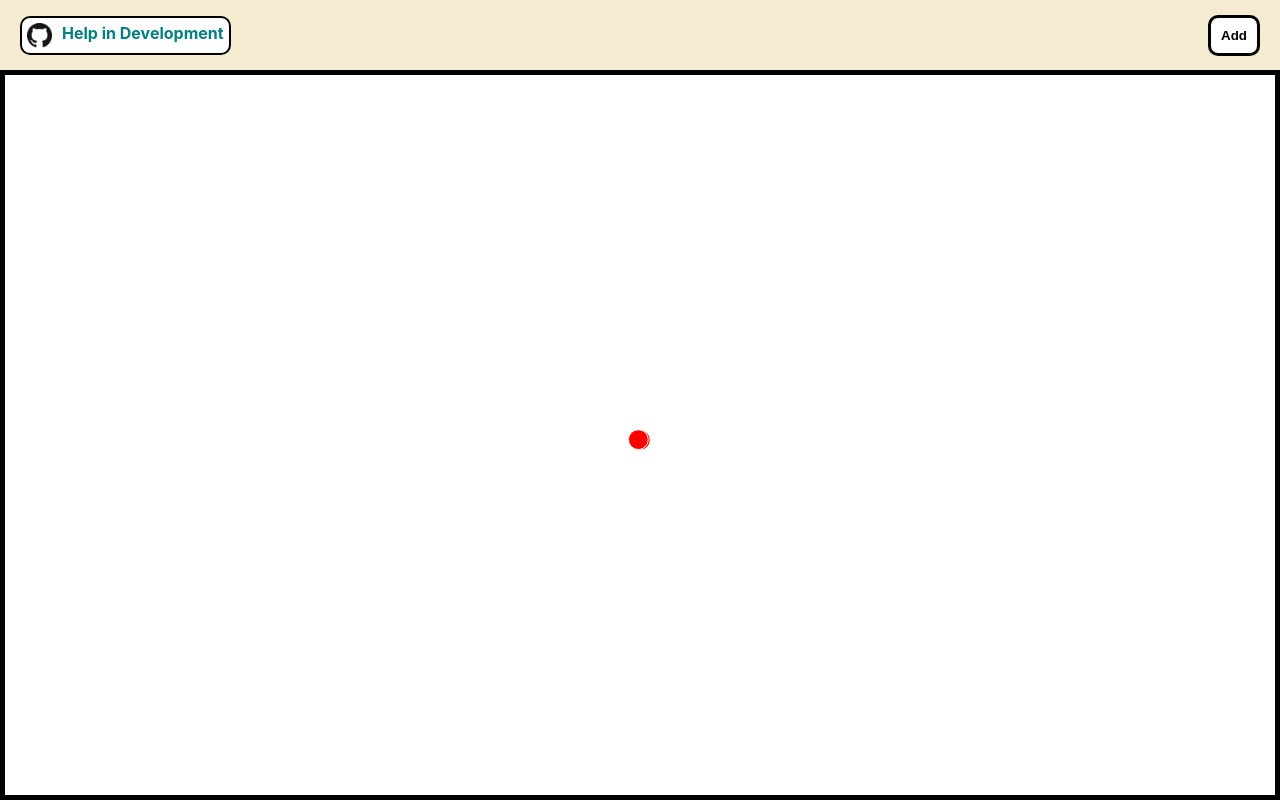
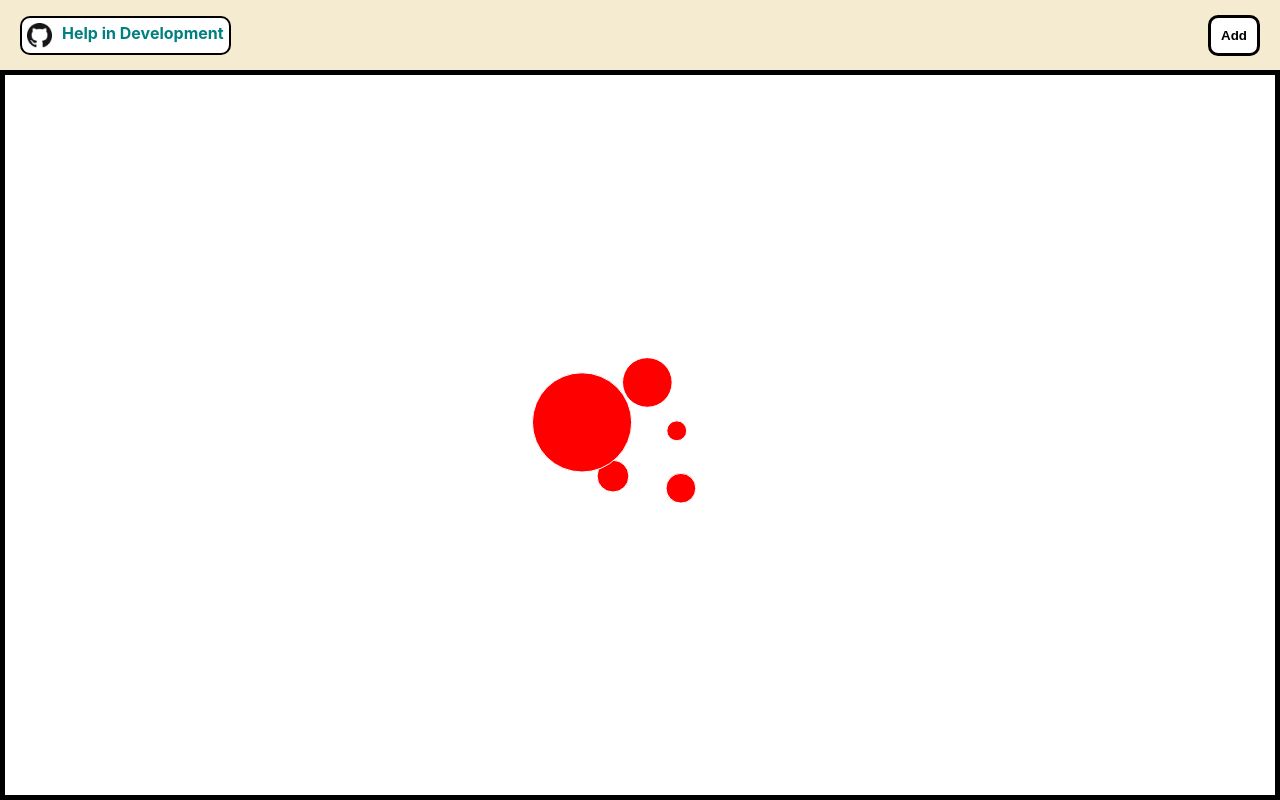
Before and after one commit to 87prashant/MindChart, a React (Create React App) app in the folder packages/client/: page / in a window 1280 px wide. Built offline with nearby package versions, Linux system fonts and the light colour scheme.

Commit message:
add groups to nodes

```diff
--- a/packages/client/src/App.tsx
+++ b/packages/client/src/App.tsx
@@ -10,76 +10,54 @@ function App() {
   const temp = [{
     categories: {
       creative: true,
-      concrete: true,
-      abstract: true,
-      analytical: true,
-      critical: false,
+    },
+    emotions: {
+      neutral: 10
+    },
+    priority:10,
+    description: "kdfjskdfjlskdj"
+  },
+  {
+    categories: {
+      creative: true,
       unknown: false,
     },
     emotions: {
       neutral: 10
     },
-    priority: 68,
+    priority: 16,
     description: "kdfjskdfjlskdj"
   },
   {
     categories: {
       creative: true,
       concrete: true,
-      abstract: true,
-      analytical: true,
-      critical: false,
-      unknown: false,
     },
     emotions: {
       neutral: 10
     },
-    priority: 68,
+    priority: 25,
     description: "kdfjskdfjlskdj"
   },
   {
     categories: {
       creative: true,
-      concrete: true,
-      abstract: true,
-      analytical: true,
-      critical: false,
-      unknown: false,
+
     },
     emotions: {
       neutral: 10
     },
-    priority: 68,
+    priority: 15,
     description: "kdfjskdfjlskdj"
   },
   {
     categories: {
       creative: true,
-      concrete: true,
-      abstract: true,
-      analytical: true,
-      critical: false,
-      unknown: false,
     },
     emotions: {
       neutral: 10
     },
-    priority: 68,
-    description: "kdfjskdfjlskdj"
-  },
-  {
-    categories: {
-      creative: true,
-      concrete: true,
-      abstract: true,
-      analytical: true,
-      critical: false,
-      unknown: false,
-    },
-    emotions: {
-      neutral: 10
-    },
-    priority: 68,
+    priority: 50,
     description: "kdfjskdfjlskdj"
   },
   ]
--- a/packages/client/src/components/Emotions.tsx
+++ b/packages/client/src/components/Emotions.tsx
@@ -14,6 +14,18 @@ const Wrapper = styled("div")({
   marginBottom: 10,
 });
 
+export const emotions = [
+  "neutral",
+  "fear",
+  "anger",
+  "sadness",
+  "disgust",
+  "surprise",
+  "joy",
+  "anticipation",
+  "trust",
+];
+
 interface Props {
   formData: FormDataType;
   setFormData: any;
@@ -22,17 +34,6 @@ interface Props {
 const Emotions = (props: Props) => {
   const { formData, setFormData } = props;
   const [intensityForm, setIntensityForm] = useState<null | JSX.Element>(null);
-  const emotions = [
-    "neutral",
-    "fear",
-    "anger",
-    "sadness",
-    "disgust",
-    "surprise",
-    "joy",
-    "anticipation",
-    "trust",
-  ];
 
   const handleChange = (e: any) => {
     setIntensityForm(() => {
@@ -54,9 +55,7 @@ const Emotions = (props: Props) => {
           type="checkbox"
           id={data}
           name="emotions"
-          checked={
-            !!formData.emotions[data as keyof typeof formData.emotions]
-          }
+          checked={!!formData.emotions[data as keyof typeof formData.emotions]}
           onChange={handleChange}
         />
         <label htmlFor={data}>
--- a/packages/client/src/components/Form.tsx
+++ b/packages/client/src/components/Form.tsx
@@ -1,5 +1,3 @@
-// TODO: Optimize the 'categories by storing only the required ones
-
 import styled from "@emotion/styled";
 import React, { useState, useEffect } from "react";
 import Emotions from "./Emotions";
@@ -147,7 +145,7 @@ const Form: any = (props: Props) => {
   const [formData, setFormData] = useState({
     categories: {},
     emotions: {},
-    priority: 40,
+    priority: 20,
     description: "",
   });
   const [formErrors, setFormErrors] = useState({
@@ -166,7 +164,7 @@ const Form: any = (props: Props) => {
       return {
         categories: {},
         emotions: {},
-        priority: 50,
+        priority: 20,
         description: "",
       };
     });
@@ -249,7 +247,7 @@ const Form: any = (props: Props) => {
             <StyledSlider
               type="range"
               min="10"
-              max="100"
+              max="50"
               name="priority"
               onChange={handleChange}
               value={formData.priority}
--- a/packages/client/src/components/Main.tsx
+++ b/packages/client/src/components/Main.tsx
@@ -1,12 +1,20 @@
 import React, { useEffect, useRef } from "react";
 import styled from "@emotion/styled";
 import MiniChart from "./MiniChart";
+import ForceGraph from "./ForceGraph";
 import { FormDataType } from "./Form";
 
 const StyledWrapper = styled("div")({
   border: "5px solid black",
   height: "calc(100vh - 70px)",
   overflow: "hidden",
+  "& svg": {
+    "& g": {
+      "& circle": {
+        cursor: "pointer",
+      },
+    },
+  },
 });
 
 interface Props {
@@ -17,8 +25,7 @@ interface Props {
 
 const Main = (props: Props) => {
   const { savedData, isChartAdded, setIsChartAdded } = props;
-  const div = (<div></div>) as unknown as HTMLDivElement;
-  const ref = useRef<HTMLDivElement>(div);
+  const ref = useRef<HTMLDivElement>(null);
 
   useEffect(() => {
     if (isChartAdded) return;
@@ -28,6 +35,7 @@ const Main = (props: Props) => {
     const h = container!.getBoundingClientRect().height;
     const newProps = { w, h, savedData };
     const svg = MiniChart(newProps) as unknown as HTMLDivElement;
+    // const svg = ForceGraph(newProps) as unknown as HTMLDivElement;
     ref.current!.innerHTML = "";
     ref.current!.append(svg);
     // eslint-disable-next-line react-hooks/exhaustive-deps
--- a/packages/client/src/components/MiniChart.tsx
+++ b/packages/client/src/components/MiniChart.tsx
@@ -1,5 +1,6 @@
 import * as d3 from "d3";
-import { FormDataType } from "./Form";
+import { emotions } from "./Emotions";
+import { Emotion, FormDataType } from "./Form";
 
 interface Props {
   w: number;
@@ -9,14 +10,33 @@ interface Props {
 
 const MiniChart = (props: Props) => {
   const { w, h, savedData } = props;
-  console.log(savedData);
+  // console.log(savedData);
+
+  const findGroupArray = (data: Emotion) => {
+    let arr = [];
+    for (let key in JSON.parse(JSON.stringify(data))) {
+      arr.push(emotions.indexOf(key));
+    }
+    return arr;
+  };
+
+  const nodesArray = savedData.map((data) => {
+    return {
+      description: data.description,
+      priority: data.priority,
+      categories: JSON.parse(JSON.stringify(data.categories)), // to remove the undefined property
+      emotions: JSON.parse(JSON.stringify(data.emotions)),
+      group: findGroupArray(data.emotions),
+    };
+  });
+
   const N: number[] = savedData.map(intern);
   const newNodes: d3.SimulationNodeDatum[] = d3.map(savedData, (d) => ({
     index: N[d.priority],
   }));
 
   const forceNode = d3.forceManyBody();
-  forceNode.strength(1)
+  forceNode.strength(-10);
 
   const simulation = d3
     .forceSimulation(newNodes)
@@ -41,8 +61,9 @@ const MiniChart = (props: Props) => {
     .selectAll("circle")
     .data(newNodes)
     .join("circle")
-    .attr("r", 10)
     .call(drag(simulation) as any);
+
+  node.attr("r", ({ index: i }) => savedData[i!].priority); // temporary
 
   function intern(value: { valueOf: () => any } | null) {
     return value !== null && typeof value === "object"
```
